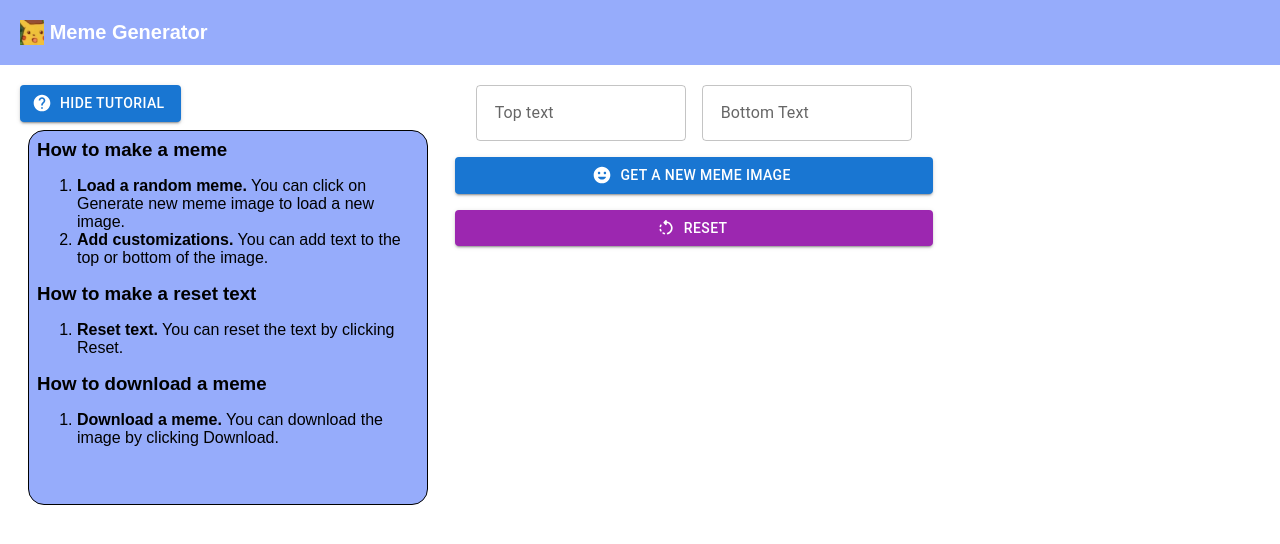
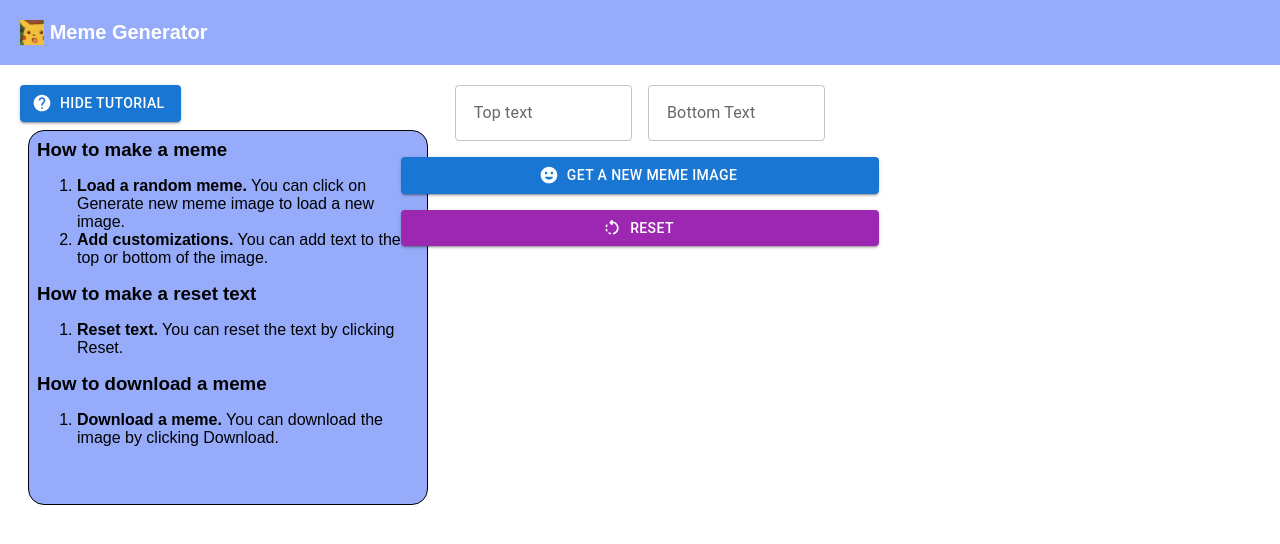
Before and after one commit to IWR2/simple_meme_generator, a React (Create React App) app: page / in a window 1280 px wide. Shown: the top 544 px of the page. Built offline with nearby package versions, Linux system fonts and the light colour scheme; no server answers.

Commit message:
Added mid breakpoint for meme component.

```diff
--- a/src/App.js
+++ b/src/App.js
@@ -16,7 +16,7 @@ export default function App() {
         <Grid item xs="auto" md={4}>
           <Tutorial />
         </Grid>
-        <Grid item xs="auto">
+        <Grid item xs="auto" md={4}>
           <Meme />
         </Grid>
       </Grid>
```
